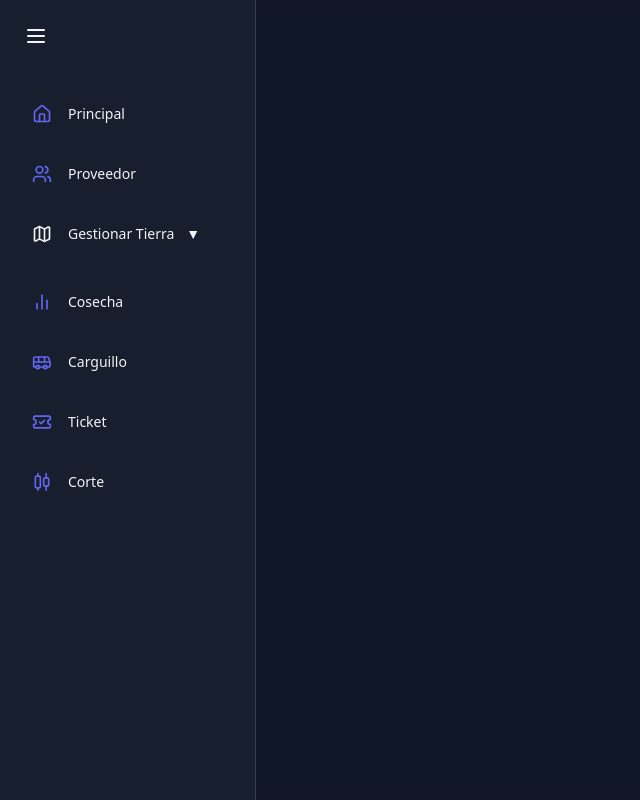
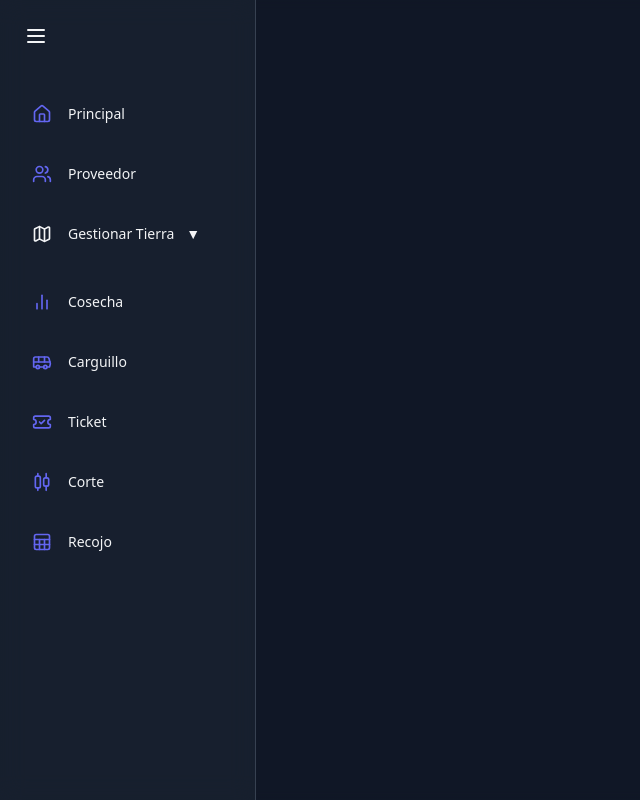
Before and after one commit to YeltsinBL/WebAcopio, a React (Vite) app: page /recojo in a window 1280 px wide. Shown: the whole page, without its empty margins (0-640 px from the left). Built offline with nearby package versions, Linux system fonts and the light colour scheme.

Commit message:
Creación de la Opción Recojo en el SideBar

```diff
--- a/src/App.jsx
+++ b/src/App.jsx
@@ -8,6 +8,7 @@ import Sidebar from "./components/Sidebar"
 import TicketPage from "./pages/TicketPage"
 import CortePage from "./pages/CortePage"
 import CarguilloPage from "./pages/CarguilloPage"
+import RecojoPage from "./pages/RecojoPage"
 
 function App() {
   return (
@@ -29,6 +30,7 @@ function App() {
         <Route path='/ticket' element={<TicketPage />} />
         <Route path='/corte' element={<CortePage />} />
         <Route path='/carguillo' element={<CarguilloPage />} />
+        <Route path='/recojo' element={<RecojoPage />} />
       </Routes>
     </div>
   )
--- a/src/components/mocks/SIDEBAR_ITEMS.jsx
+++ b/src/components/mocks/SIDEBAR_ITEMS.jsx
@@ -1,4 +1,4 @@
-import { AlignHorizontalDistributeCenter, BarChart2, Bus, Home, MapIcon, RadarIcon, TicketCheck, Users } from "lucide-react"
+import { AlignHorizontalDistributeCenter, BarChart2, Bus, Home, MapIcon, RadarIcon, Sheet, TicketCheck, Users } from "lucide-react"
 export const SIDEBAR_ITEMS = [
     {
         name:"Principal", icon:Home, color:"#6366f1", href:"/"
@@ -39,6 +39,12 @@ export const SIDEBAR_ITEMS = [
       icon: AlignHorizontalDistributeCenter,
       color: "#6366f1"
     },
+    {
+      name: "Recojo",
+      href: "/recojo",
+      icon: Sheet,
+      color: "#6366f1"
+    },
     // {
     //   name: "Reportes",
     //   href: "/reports",
--- /dev/null
+++ b/src/pages/RecojoPage.jsx
@@ -0,0 +1,9 @@
+import React from 'react'
+
+const RecojoPage = () => {
+  return (
+    <></>
+  )
+}
+
+export default RecojoPage
```
